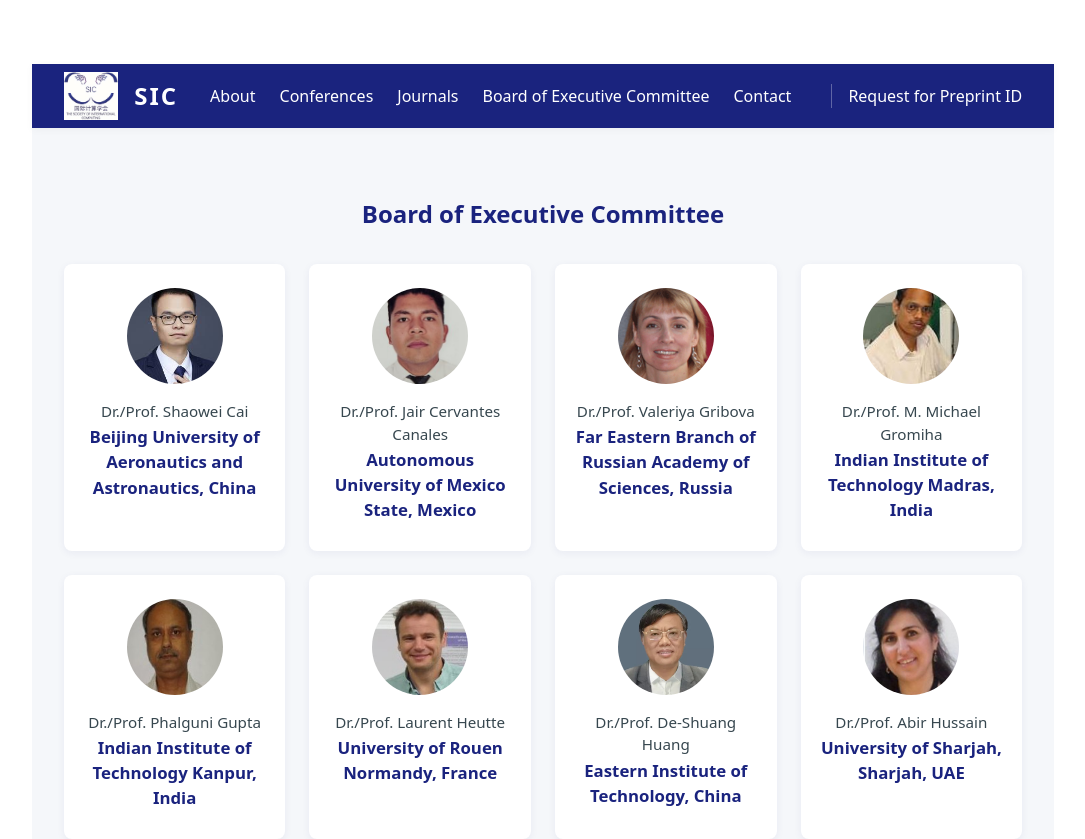
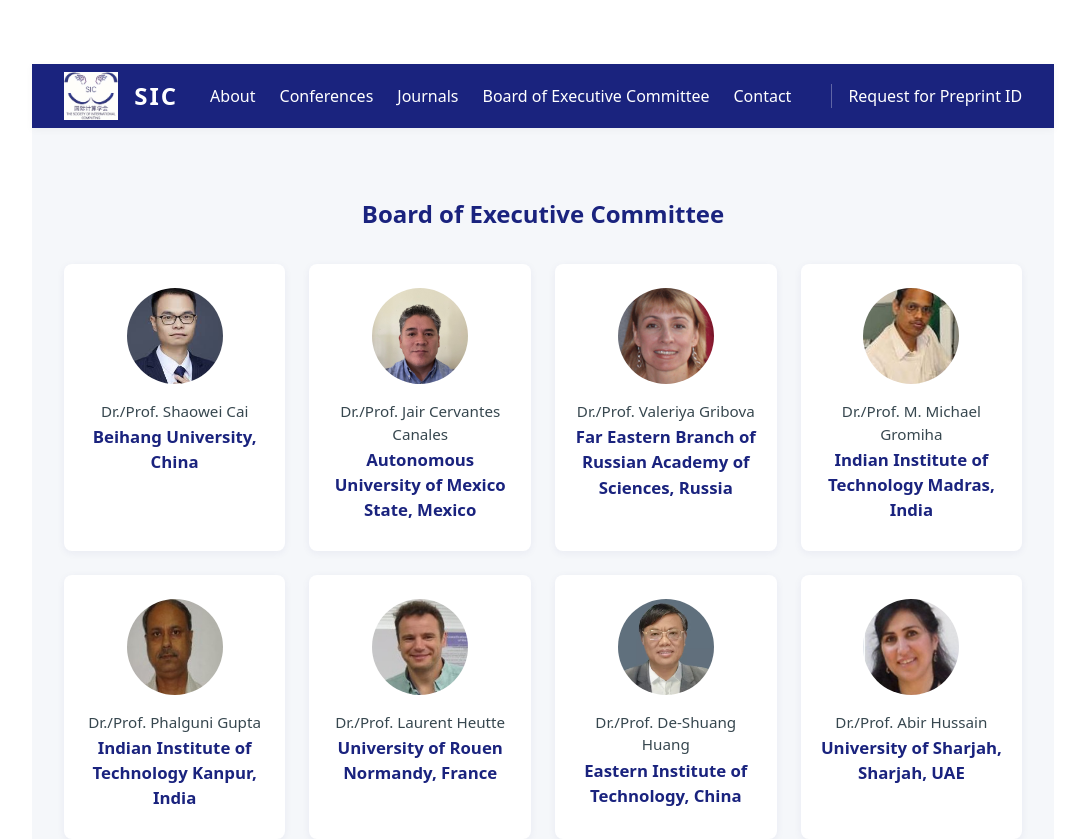
Before and after one commit to idt-eitech/sic_site, a Vue app: page /executive-board in a window 1280 px wide. Shown: the top 839 px of the page, without its empty margins (97-1182 px from the left). Built offline with nearby package versions, Linux system fonts and the light colour scheme.

Commit message:
feat: small updates to executive board

```diff
--- a/src/components/public/ExecutiveBoard.vue
+++ b/src/components/public/ExecutiveBoard.vue
@@ -35,7 +35,7 @@
 
 <script setup>
 import shaoweiCaiImage from '../../assets/committee/Shaowei Cai.jpg'
-import jairCervantesCanalesImage from '../../assets/committee/Jair Cervantes Canales.png'
+import jairCervantesCanalesImage from '../../assets/committee/Jair Cervantes Canales.jpg'
 import valeriyaGribovaImage from '../../assets/committee/Valeriya Gribova.png'
 import mMichaelGromihaImage from '../../assets/committee/M. Michael Gromiha.jpg'
 import phalguniGuptaImage from '../../assets/committee/Phalguni Gupta.jpg'
@@ -49,7 +49,7 @@
 const members = [
   {
     name: 'Shaowei Cai',
-    role: 'Beijing University of Aeronautics and Astronautics, China',
+    role: 'Beihang University, China',
     image: shaoweiCaiImage
   },
   {
```
Also changed, not shown: src/assets/committee/Jair Cervantes Canales.jpg (added), src/assets/committee/Jair Cervantes Canales.png (deleted).
